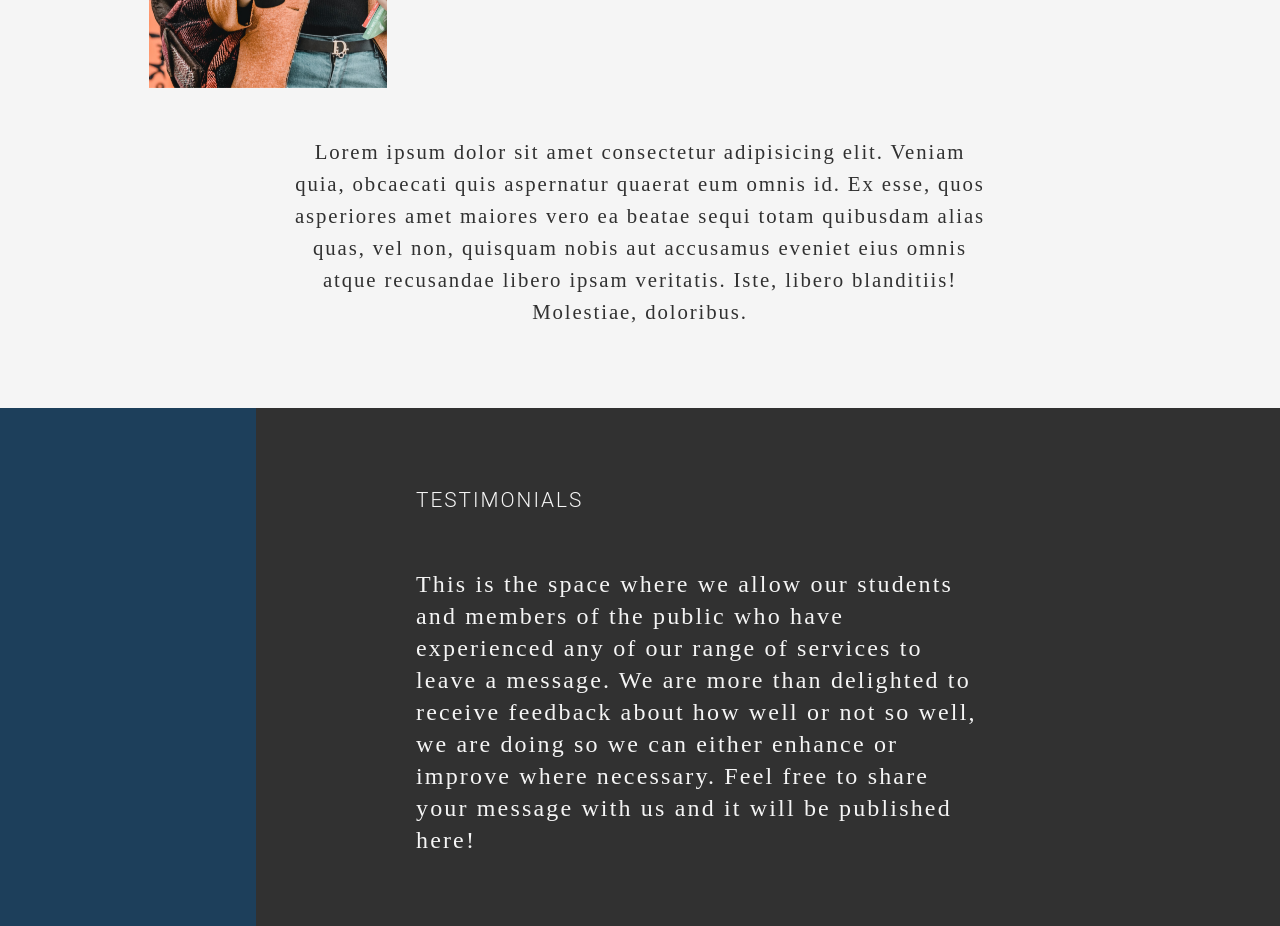
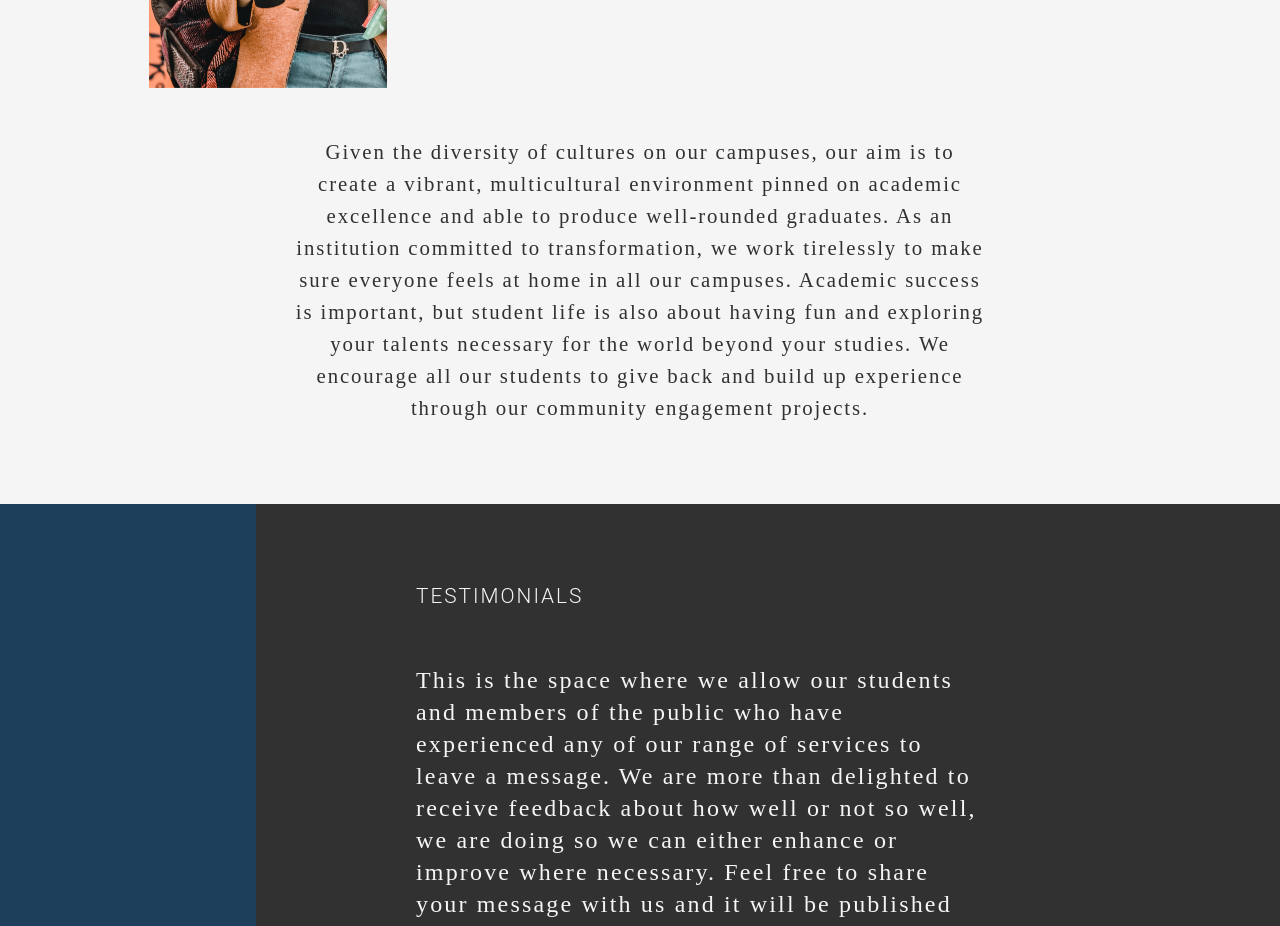
Before and after one commit to Spha88/hotel-school, a Next.js app: page / in a window 1280 px wide. Shown: the part 2880-3806 px from the top of the page. Built offline with nearby package versions, Linux system fonts and the light colour scheme.

Commit message:
Add campus life content

```diff
--- a/components/GalleryContent/photos.js
+++ b/components/GalleryContent/photos.js
@@ -94,7 +94,7 @@ export const photos = [
         height: 3
     },
     {
-        src: "images/gallery/food3.jpeg",
+        src: "images/gallery/food5.jpeg",
         width: 3,
         height: 4
     },
--- a/components/HomeContent/CampusLife/CampusLife.js
+++ b/components/HomeContent/CampusLife/CampusLife.js
@@ -32,7 +32,7 @@ const CampusLife = () => {
                         </Zoom>
                     </div>
                     <div className={styles.Content}>
-                        <p>Lorem ipsum dolor sit amet consectetur adipisicing elit. Veniam quia, obcaecati quis aspernatur quaerat eum omnis id. Ex esse, quos asperiores amet maiores vero ea beatae sequi totam quibusdam alias quas, vel non, quisquam nobis aut accusamus eveniet eius omnis atque recusandae libero ipsam veritatis. Iste, libero blanditiis! Molestiae, doloribus.</p>
+                        <p>Given the diversity of cultures on our campuses, our aim is to create a vibrant, multicultural environment pinned on academic excellence and able to produce well-rounded graduates. As an institution committed to transformation, we work tirelessly to make sure everyone feels at home in all our campuses. Academic success is important, but student life is also about having fun and exploring your talents necessary for the world beyond your studies. We encourage all our students to give back and build up experience through our community engagement projects.</p>
                     </div>
                 </main>
             </Container>
```
